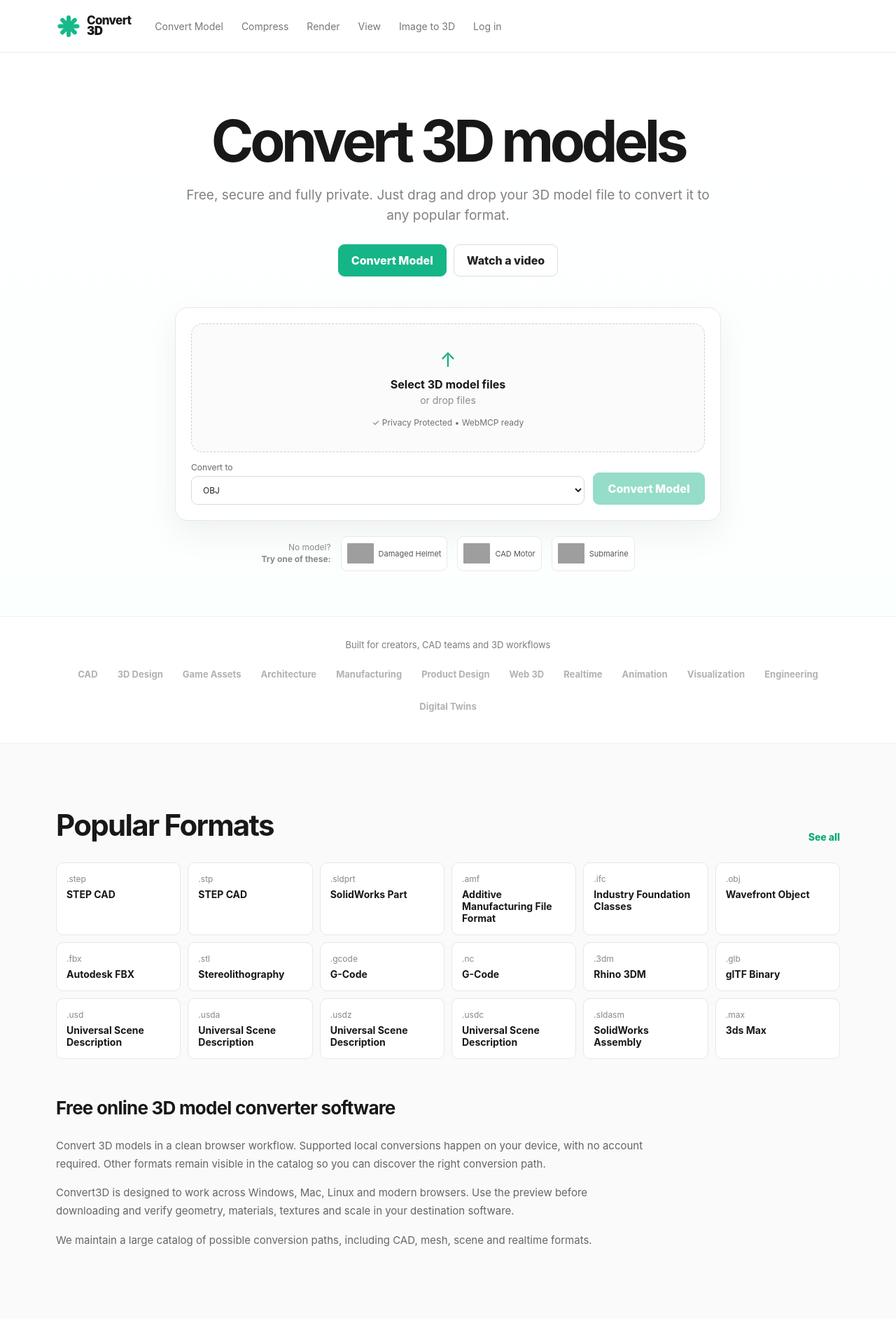
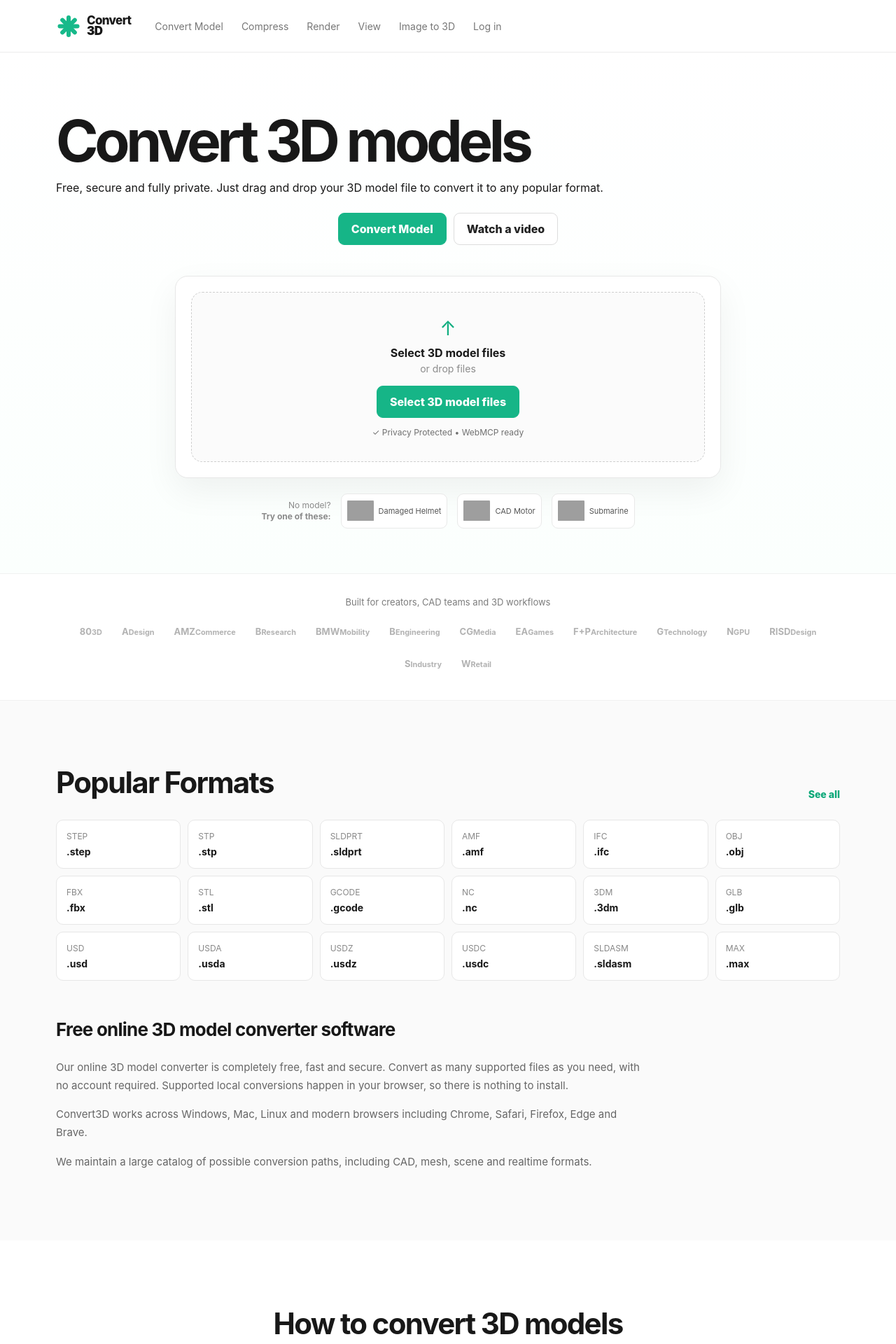
Before and after one commit to amazonkadipi-collab/convert3d, a React (Vite) app: page / in a window 1280 px wide. Shown: the top 1920 px of the page at 70% size. Built offline with nearby package versions, Linux system fonts and the light colour scheme; grey boxes are pictures that could not be loaded.

Commit message:
Rebuild home layout to closely match Convert3D reference

```diff
--- a/src/App.jsx
+++ b/src/App.jsx
@@ -38,13 +38,7 @@
 }
 
 function Header(){
-  const links=[
-    ["/convert","Convert Model"],
-    ["/compress","Compress"],
-    ["/render-model","Render"],
-    ["/view","View"],
-    ["/image-to-3d","Image to 3D"]
-  ];
+  const links=[["/convert","Convert Model"],["/compress","Compress"],["/render-model","Render"],["/view","View"],["/image-to-3d","Image to 3D"]];
   return <header className="site-header">
     <div className="wrap nav">
       <Brand/>
@@ -56,19 +50,17 @@
     </div>
   </header>
 }
-
 function Footer(){
   return <footer className="footer">
     <div className="wrap footer-grid">
-      <div className="footer-brand"><Brand/><p>Free 3D model tools that keep supported processing on your device.</p></div>
+      <div className="footer-brand"><Brand/><p>Free 3D model tools for conversion, compression, rendering and viewing.</p></div>
       <div><b>Company</b><Link to="/posts">Blog</Link><Link to="/about">About</Link></div>
-      <div><b>Tools &amp; API</b><Link to="/convert">Convert</Link><Link to="/compress">Compress</Link><Link to="/render-model">Render</Link><Link to="/view">View</Link><Link to="/developer-api">Developer API</Link></div>
+      <div><b>Tools &amp; API</b><Link to="/convert">Convert</Link><Link to="/compress">Compress</Link><Link to="/render-model">Render</Link><Link to="/view">View</Link><Link to="/image-to-3d">Image to 3D</Link><Link to="/developer-api">Developer API</Link></div>
       <div><b>Community</b><a href="https://discord.gg/" target="_blank" rel="noreferrer">Discord</a></div>
     </div>
     <div className="wrap footer-bottom"><span>© 2026 Convert3D</span><span><Link to="/about/privacy">Privacy</Link><Link to="/about/terms">Terms</Link></span></div>
   </footer>
 }
-
 function SampleModels(){
   return <div className="sample-row"><span className="sample-label">No model?<br/><b>Try one of these:</b></span>{sampleModels.map(([name,src])=><div className="sample-card" key={name}><img src={src} alt={name} loading="lazy" onError={e=>{e.currentTarget.style.display="none"}}/><span>{name}</span></div>)}</div>
 }
@@ -83,6 +75,7 @@
     <div className="upload-arrow">↑</div>
     <h3>{labelText}</h3>
     <p>or drop files</p>
+    <button className="select-btn upload-select" type="button" onClick={e=>{e.stopPropagation();open()}}>Select 3D model files</button>
     <div className="privacy-badge">✓ Privacy Protected <span>• WebMCP ready</span></div>
   </div>
 }
@@ -131,12 +124,12 @@
     <Uploader onFiles={selectFiles}/>
     {object&&<ModelCanvas object={object}/>}
     {files.length>0&&<div className="file-list">{files.map((f,i)=><div className="file-row" key={f.name+i}><span>{f.name} · {(f.size/1048576).toFixed(2)} MB</span><button type="button" onClick={()=>selectFiles(files.filter((_,n)=>n!==i))}>×</button></div>)}</div>}
-    <div className="converter-controls">
+    {files.length>0&&<div className="converter-controls">
       <label>Convert to<select value={out} onChange={e=>setOut(e.target.value)}>
         {outputs.map(k=><option key={k} value={k} disabled={!allowedOutputs.includes(k)}>{label(k)}{allowedOutputs.includes(k)?"":" — unavailable in current browser engine"}</option>)}
       </select></label>
       <button className="select-btn action" disabled={!files.length||busy} onClick={run}>{busy?"Converting…":"Convert Model"}</button>
-    </div>
+    </div>}
     {engine&&<div className="engine-note">{engine}</div>}
     {error&&<div className="error-box">{error}</div>}
     {done>0&&done===files.length&&!error&&<div className="success-box">✓ Conversion complete — your file is ready.</div>}
@@ -148,23 +141,29 @@
   return <>
     <main className="home">
       <section className="hero">
-        <div className="wrap hero-content">
+        <div className="wrap hero-layout">
+          <div className="hero-copy">
             <h1>Convert 3D models</h1>
             <p>Free, secure and fully private. Just drag and drop your 3D model file to convert it to any popular format.</p>
             <div className="hero-actions">
               <Link className="primary-btn" to="/convert">Convert Model</Link>
               <a className="secondary-btn" href="https://www.youtube.com/" target="_blank" rel="noreferrer">Watch a video</a>
             </div>
+          </div>
+          <div className="hero-tool">
             <Converter showFormatLine={false}/>
             <SampleModels/>
           </div>
+        </div>
       </section>
 
-      <section className="trust-section" aria-label="Trust and workflow strip">
+      <section className="trust-section" aria-label="Trust and workflow">
         <div className="wrap">
           <div className="trust-title">Built for creators, CAD teams and 3D workflows</div>
           <div className="trust-logos">
-            {["CAD","3D Design","Game Assets","Architecture","Manufacturing","Product Design","Web 3D","Realtime","Animation","Visualization","Engineering","Digital Twins"].map(x=><span key={x}>{x}</span>)}
+            {[["80","3D"],["A","Design"],["AMZ","Commerce"],["B","Research"],["BMW","Mobility"],["B","Engineering"],["CG","Media"],["EA","Games"],["F+P","Architecture"],["G","Technology"],["N","GPU"],["RISD","Design"],["S","Industry"],["W","Retail"]].map(([mark,name])=>
+              <span key={mark+name}><b>{mark}</b><small>{name}</small></span>
+            )}
           </div>
         </div>
       </section>
@@ -178,13 +177,13 @@
           <div className="format-grid">
             {["step","stp","sldprt","amf","ifc","obj","fbx","stl","gcode","nc","3dm","glb","usd","usda","usdz","usdc","sldasm","max"].map(k=>{
               const f=formats.find(x=>x[0]===k)||[k,k,k];
-              return <Link to={"/convert/"+k} key={k} className="format-item"><span>.{k}</span><b>{f[2]||f[1]}</b></Link>
+              return <Link to={"/convert/"+k} key={k} className="format-item"><span>{f[1]}</span><b>.{k}</b></Link>
             })}
           </div>
           <div className="copy-block">
             <h3>Free online 3D model converter software</h3>
-            <p>Convert 3D models in a clean browser workflow. Supported local conversions happen on your device, with no account required. Other formats remain visible in the catalog so you can discover the right conversion path.</p>
-            <p>Convert3D is designed to work across Windows, Mac, Linux and modern browsers. Use the preview before downloading and verify geometry, materials, textures and scale in your destination software.</p>
+            <p>Our online 3D model converter is completely free, fast and secure. Convert as many supported files as you need, with no account required. Supported local conversions happen in your browser, so there is nothing to install.</p>
+            <p>Convert3D works across Windows, Mac, Linux and modern browsers including Chrome, Safari, Firefox, Edge and Brave.</p>
             <p>We maintain a large catalog of possible conversion paths, including CAD, mesh, scene and realtime formats.</p>
           </div>
         </div>
@@ -197,10 +196,10 @@
           </div>
           <div className="steps-grid">
             {[
-              ["Drag in your model","Scroll to the top of this page, or choose a specific converter. Drag in your 3D model file."],
-              ["Preview in full 3D","We preview supported models in 3D. Rotate, zoom and inspect the file before exporting."],
-              ["Pick an export format","Choose the format that fits the destination application. The file downloads when the current engine supports it."]
-            ].map(([t,d],i)=><div className="step-item" key={t}><span>{i+1}</span><h3>{t}</h3><p>{d}</p></div>)}
+              ["Drag in your model","Scroll to the top of this page, or choose a specific converter. Drag in your 3D model file.","↑"],
+              ["Preview in full 3D","We preview supported models in 3D. Rotate, zoom and inspect the file before exporting.","◌"],
+              ["Pick an export format","Choose the format that fits the destination application. The file downloads when the current engine supports it.","↓"]
+            ].map(([t,d,icon],i)=><div className="step-item" key={t}><div className="step-visual">{icon}</div><span>Step {i+1}</span><h3>{t}</h3><p>{d}</p></div>)}
           </div>
         </div>
       </section>
@@ -225,7 +224,7 @@
         <div className="wrap api-box">
           <div>
             <h2>Convert3D API</h2>
-            <p>Integrate supported 3D conversion workflows into your applications with the included REST endpoint.</p>
+            <p>Integrate 3D model conversion into your applications with the included REST endpoint.</p>
             <div className="api-actions"><Link className="primary-btn" to="/developer-api">Learn More</Link><Link className="secondary-btn" to="/developer-api">Get Started</Link></div>
           </div>
           <div className="api-points">{["Simple REST API","1000+ possible format paths","Clear format handling"].map(x=><span key={x}>✓ {x}</span>)}</div>
@@ -235,18 +234,13 @@
       <section className="faq-section">
         <div className="wrap narrow">
           <h2>FAQ</h2>
-          {[
-            ["How does Convert3D work?","Drop your model into the converter, preview supported files, choose an output, and download the result."],
-            ["How can I be sure that my model doesn't leave my computer?","For supported local conversions, the browser engine handles the file locally. Fallback/server workflows are clearly treated as server processing."],
-            ["Why is it free and where are the ads?","The core browser workflow is free and there are no paid checkout flows in this deployment."],
-            ["What hardware is required to run Convert3D?","The workload depends on model size and browser capabilities. Large meshes can require more memory and processing time."],
-            ["Where does my 3D model go?","Supported local conversions stay in the browser; server fallback routes process files on the configured server."]
-          ].map(([q,a])=><details key={q}><summary>{q}</summary><p>{a}</p></details>)}
+          {[["How does Convert3D work?","Drop your model into the converter, preview supported files, choose an output, and download the result."],["How can I be sure that my model doesn't leave my computer?","For supported local conversions, the browser engine handles the file locally. Fallback/server workflows are clearly treated as server processing."],["Why is it free and where are the ads?","The core browser workflow is free and there are no paid checkout flows in this deployment."],["What hardware is required to run Convert3D?","The workload depends on model size and browser capabilities. Large meshes can require more memory and processing time."],["Where does my 3D model go?","Supported local conversions stay in the browser; server fallback routes process files on the configured server."]].map(([q,ans])=><details key={q}><summary>{q}</summary><p>{ans}</p></details>)}
         </div>
       </section>
     </main>
   </>
 }
+
 function PopularConversions(){
   const sources=["step","stp","sldprt","amf","ifc","obj","fbx","stl"];
   return <section className="popular-section"><div className="wrap"><div className="section-top"><div><span className="eyebrow">POPULAR CONVERSIONS</span><h2>Popular Conversions</h2></div><Link to="/all">See all →</Link></div>{sources.map(source=><div className="popular-row" key={source}><Link className="source-format" to={"/convert/"+source}><b>{label(source)}</b><span>{source}.{source}</span></Link><div><h3>Convert {label(source)} file to →</h3><div className="output-links">{outputs.map(target=><Link key={target} to={"/"+source+"-to-"+target}>{label(target)}</Link>)}</div></div></div>)}</div></section>
```
Lines whose indentation alone changed are shown as unchanged.
